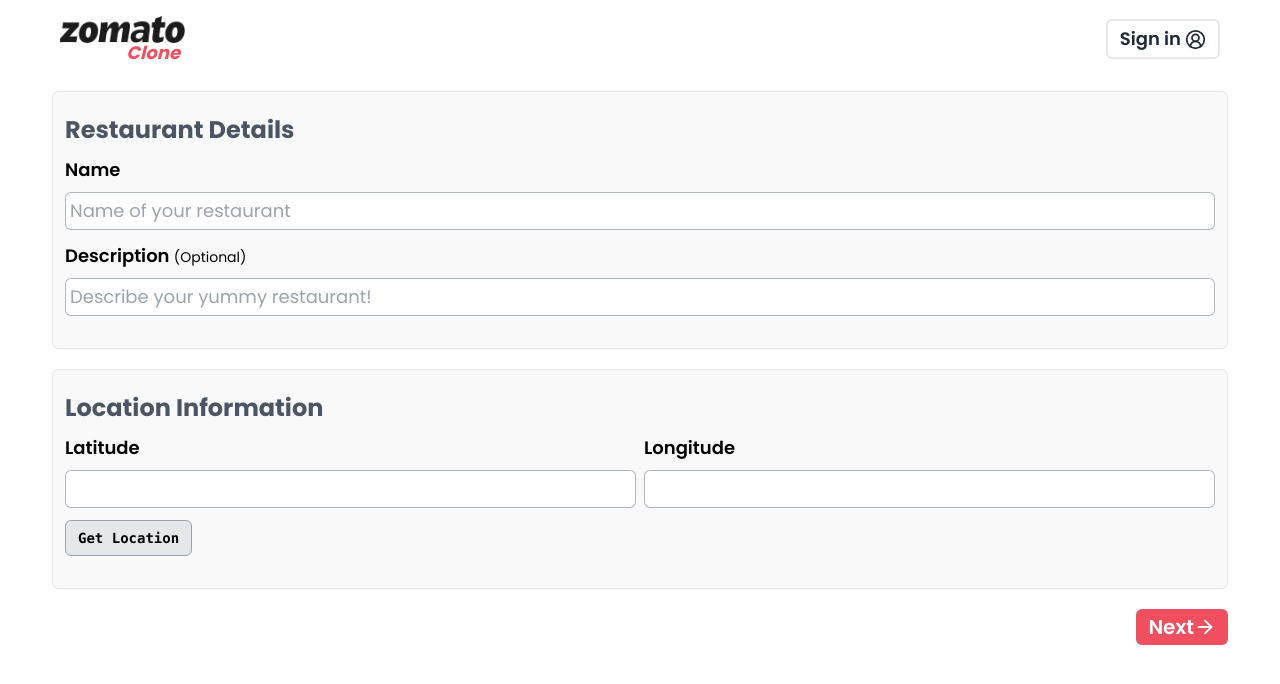
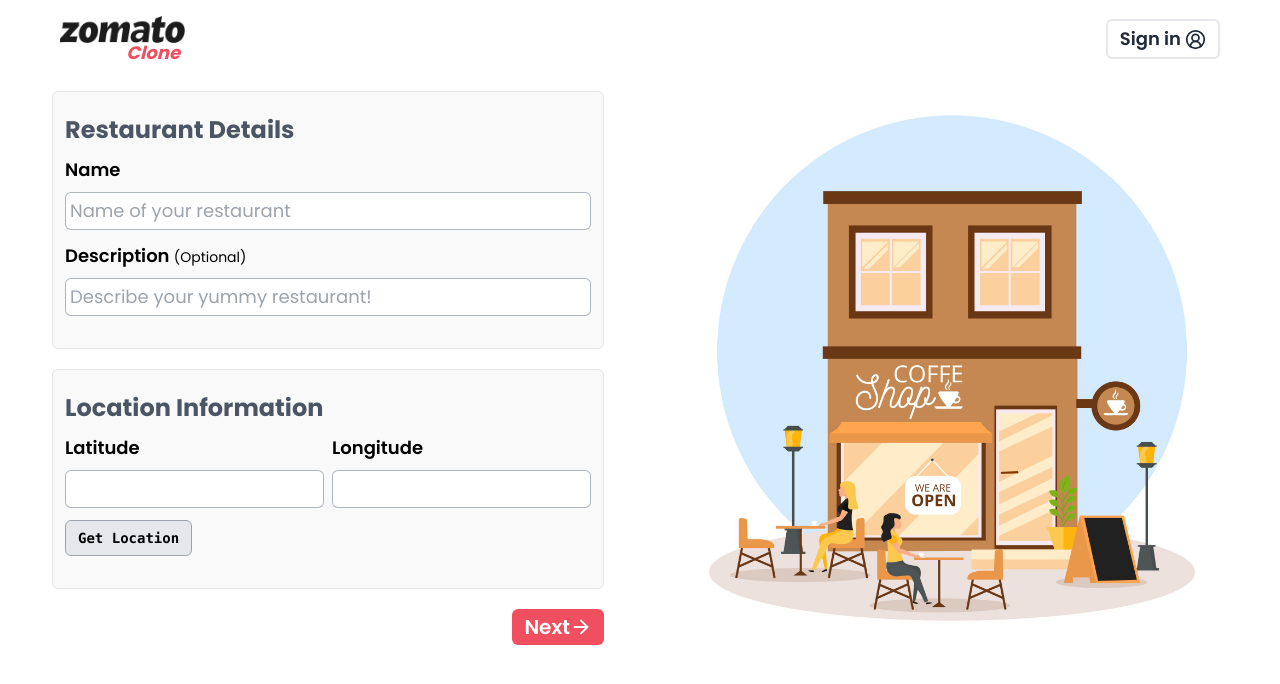
Before and after one commit to syndg/zomaaato, a Next.js app: page /add-new/register/1 in a window 1280 px wide. Shown: the top 684 px of the page. Built offline with nearby package versions, Linux system fonts and the light colour scheme; no server answers.

Commit message:
FormPage1Layout

```diff
--- /dev/null
+++ b/app/(main)/add-new/register/1/layout.tsx
@@ -0,0 +1,21 @@
+import Image from "next/image";
+
+export default function FormPage1Layout({
+  children,
+}: {
+  children: React.ReactNode;
+}) {
+  return (
+    <div className="grid md:grid-cols-2 gap-12">
+      {children}
+      <div className="relative">
+        <Image
+          src="/form1.jpg"
+          className="scale-95"
+          alt="Picture of a cafe/restaurant."
+          fill
+        />
+      </div>
+    </div>
+  );
+}
--- a/app/(main)/add-new/register/1/page.tsx
+++ b/app/(main)/add-new/register/1/page.tsx
@@ -1,5 +1,5 @@
 import Formstep1 from "@/components/forms/FormStep1";
-import { db } from "@/lib/db";
+import { getRestaurant } from "@/actions/getRestaurant";
 
 export default async function FormPage({
   searchParams,
@@ -12,11 +12,7 @@ export default async function FormPage({
     return <Formstep1 />;
   }
 
-  const restaurant = await db.restaurant.findUnique({
-    where: {
-      id: res_id,
-    },
-  });
+  const restaurant = await getRestaurant(res_id);
 
   return <Formstep1 initialValues={restaurant} />;
 }
```
Also changed, not shown: public/form1.jpg (added).
